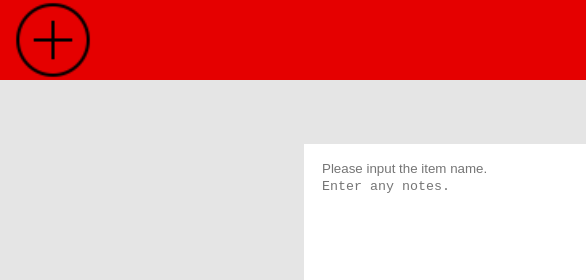
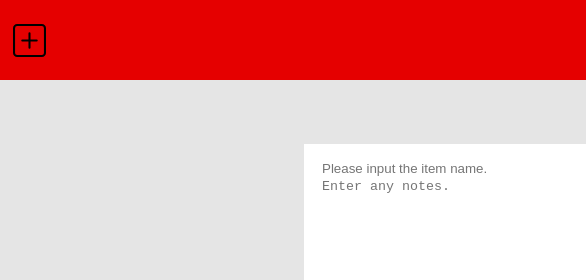
Before and after one commit to BrendanFre/odin-to-do-list, a website built with webpack: page src/index.html in a window 1280 px wide. Shown: the top 280 px of the page, 0-586 px from the left. Built offline with nearby package versions, Linux system fonts and the light colour scheme.

Commit message:
updated add button

```diff
--- a/package.json
+++ b/package.json
@@ -24,12 +24,11 @@
   "devDependencies": {
     "css-loader": "^6.9.0",
     "html-webpack-plugin": "^5.6.0",
-    "style-loader": "^3.3.4",
     "webpack": "^5.89.0",
     "webpack-cli": "^5.1.4",
     "webpack-dev-server": "^4.15.1"
   },
   "dependencies": {
-    "@coreui/icons": "^3.0.1"
+    "style-loader": "^3.3.4"
   }
 }
--- a/src/navBar/navBar.css
+++ b/src/navBar/navBar.css
@@ -18,4 +18,7 @@
     margin-right: auto;
     margin-left: 1vw;
     display: block;
+    color: white;
+    margin-top: auto;
+    margin-bottom: auto;
 }
--- a/src/navBar/navBar.js
+++ b/src/navBar/navBar.js
@@ -1,6 +1,6 @@
 import './navBar.css'
 import myLogo from './Logo.png'
-import addImage from './plus.png'
+import addImage from './plus-square.svg'
 import {itemCard} from '../item/item-ux'
 
 export default function navBar(parent){
@@ -33,6 +33,8 @@ function addNote(parent){
     console.log(document.querySelector('.listBody'))
 
     addButton.src = addImage
+    addButton.width = 33
+    addButton.height = 33
     addButton.classList.add('addButton')
     addButton.addEventListener('click', ()=>{console.log(taskList);  itemCard(parent, taskList)})
     return addButton
```
Also changed, not shown: src/navBar/plus-square.svg (added), 1 other file.
